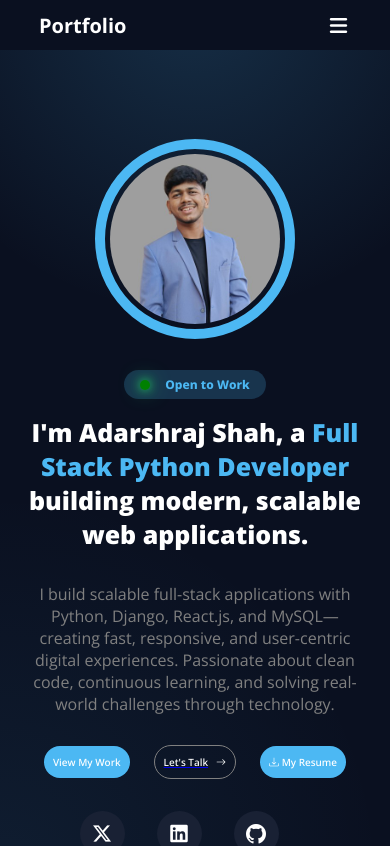
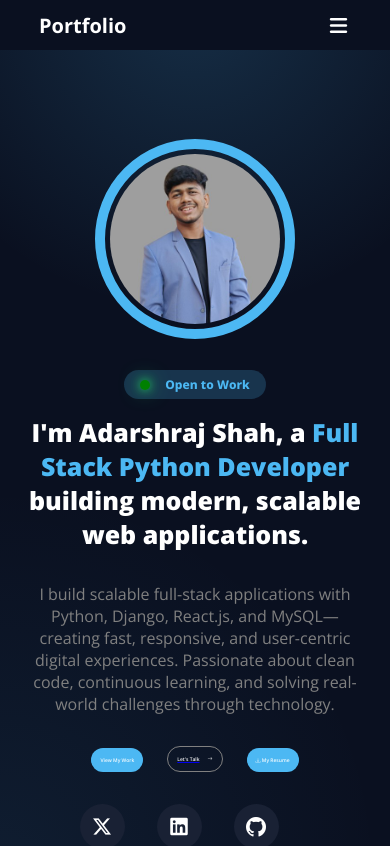
Before and after one commit to adarshrajshah04/my_portfolio, a React (Vite) app: page / in a window 390 px wide. Shown: the top 846 px of the page. Built offline with nearby package versions, Linux system fonts and the light colour scheme; no server answers.

Commit message:
size change btn

```diff
--- a/src/assets/CSS/Home.module.css
+++ b/src/assets/CSS/Home.module.css
@@ -218,7 +218,7 @@
         width:100%;
     }
     .btn1,.btn2,.btn3{
-        font-size: 10px;
+        font-size: 5px;
         padding: 9px ;
     }
 }
```
